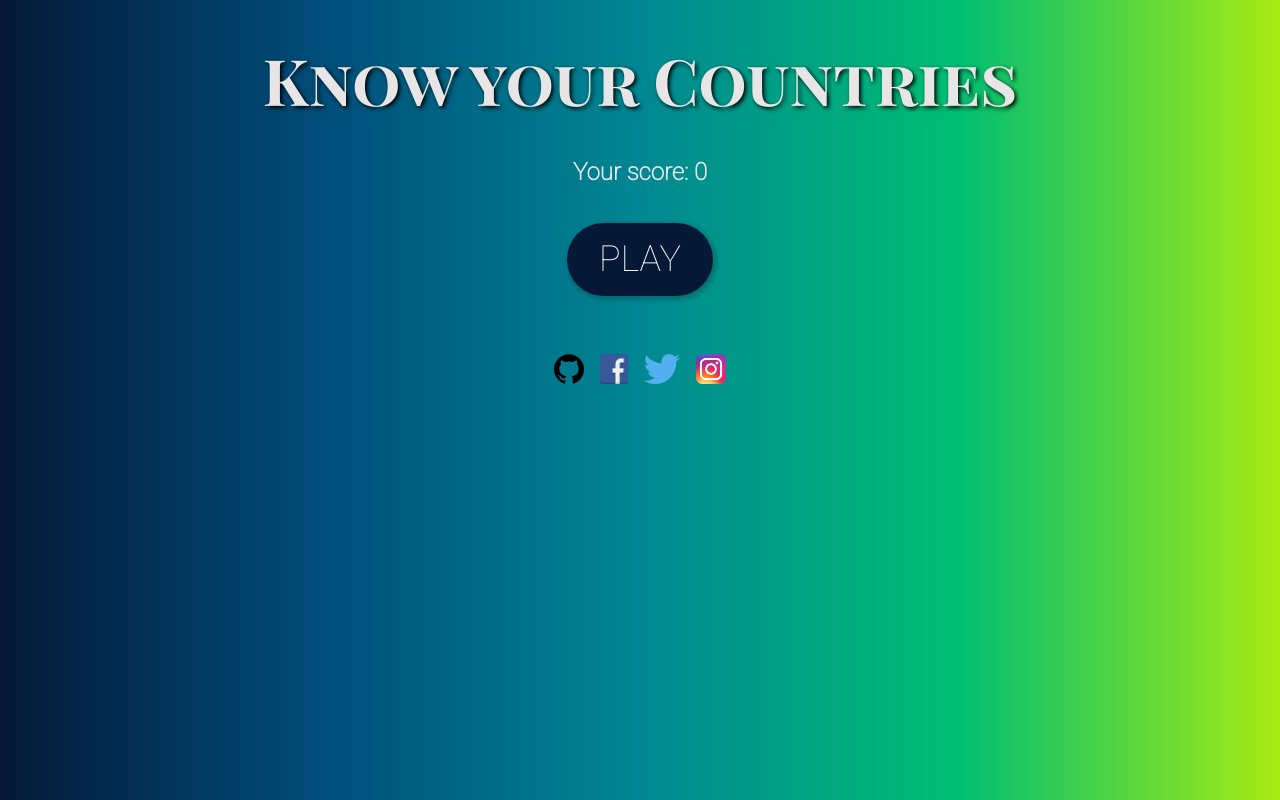
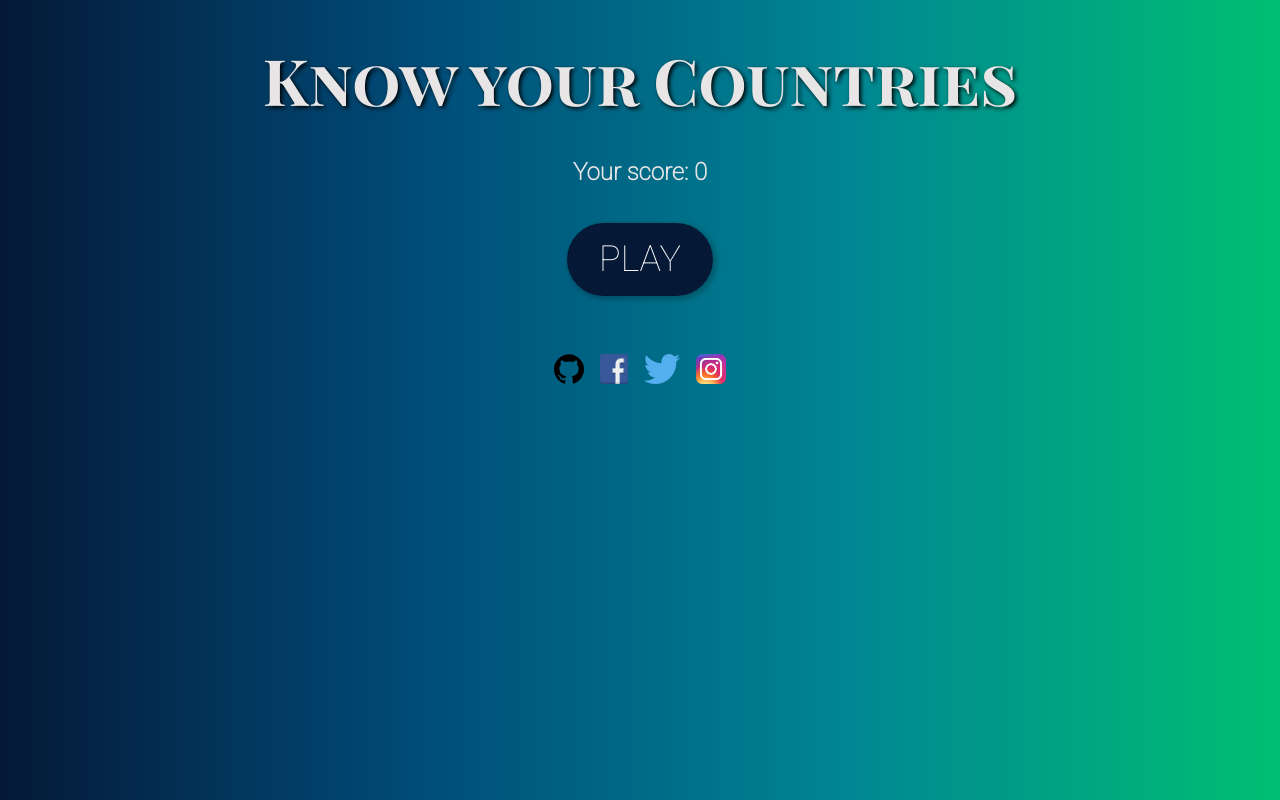
Before and after one commit to andragh83/CountriesQuizzes, a React (Create React App) app: page / in a window 1280 px wide. Built offline with nearby package versions, Linux system fonts and the light colour scheme; no server answers.

Commit message:
correcting gradient

```diff
--- a/src/containers/App.css
+++ b/src/containers/App.css
@@ -1,6 +1,6 @@
 body {
   font-family: 'Roboto', sans-serif;
-  background-image: linear-gradient(to right , #051937, #004d7a, #008793, #00bf72, #a8eb12);
+  background-image: linear-gradient(to right , #051937, #004d7a, #008793, #00bf72);
   color: #e7e5e5
 }
 
```
Also changed, not shown: 1 other file (tests, documents, lock files or other folders).
